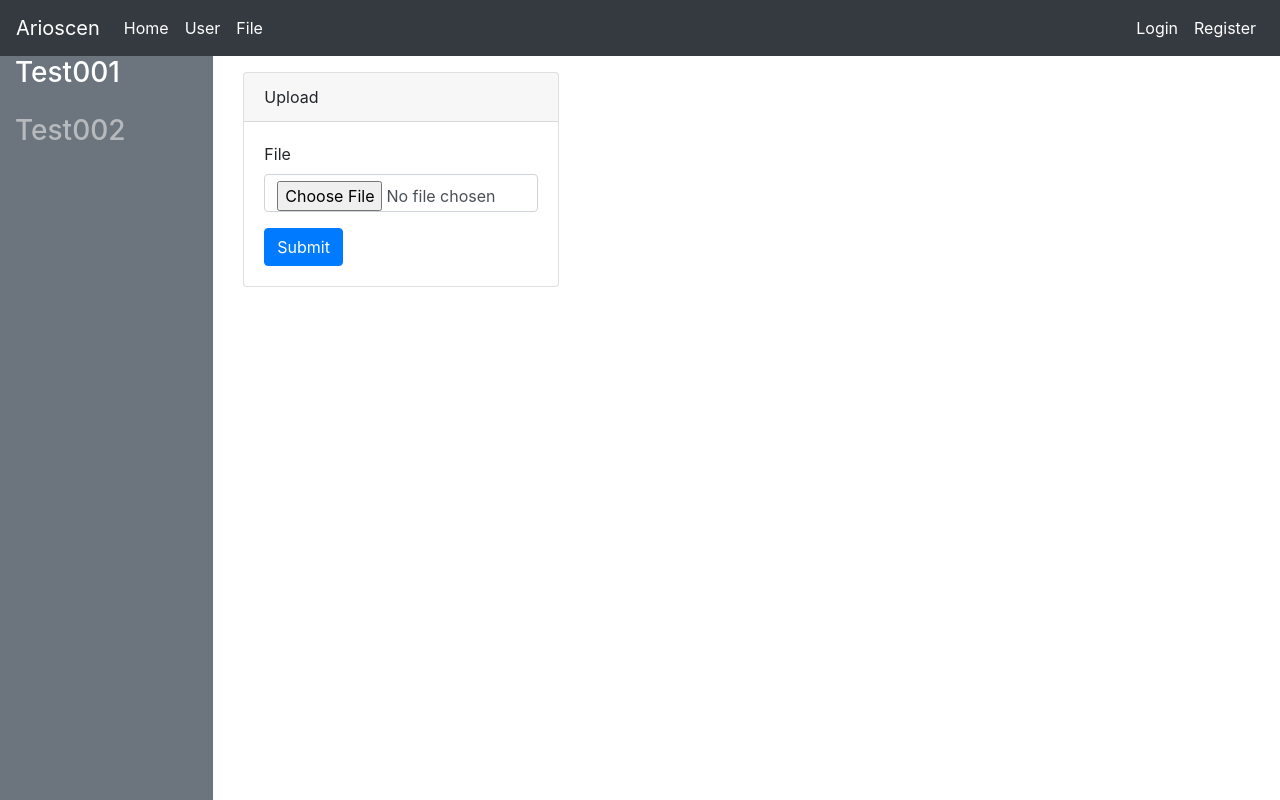
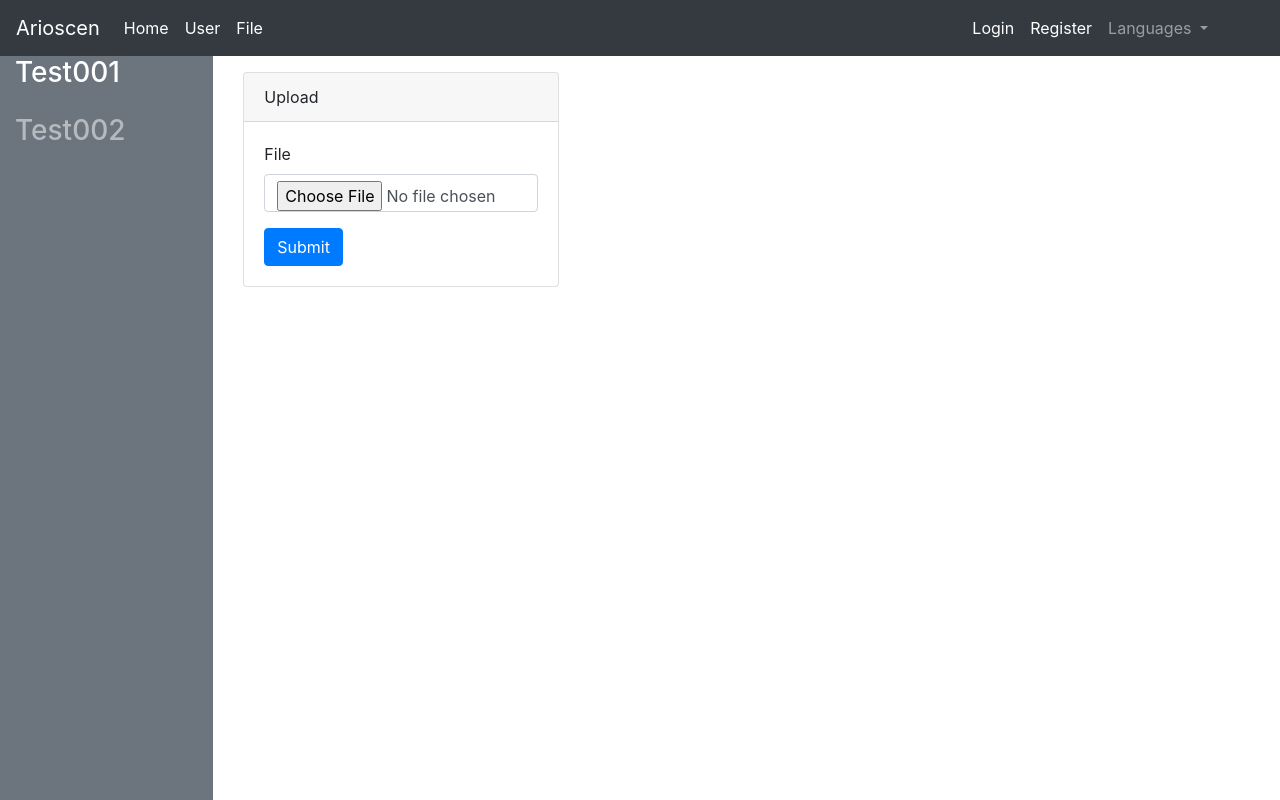
Before and after one commit to arioscen/django2.0_20180523, a Django app: page /files/upload/ in a window 1280 px wide. Run offline with Django 3.2, Linux system fonts and the light colour scheme; some libraries are stand-ins or nearby versions.

Commit message:
add language select

```diff
--- a/myproject/urls.py
+++ b/myproject/urls.py
@@ -17,6 +17,7 @@ from django.contrib import admin
 from django.urls import path, include
 
 urlpatterns = [
+    path('i18n/', include('django.conf.urls.i18n')),
     path('admin/', admin.site.urls),
     path('users/', include('users.urls')),
     path('', include('foo.urls')),
--- a/templates/layout/base.html
+++ b/templates/layout/base.html
@@ -1,4 +1,5 @@
 <!DOCTYPE html>
+{% load i18n %}
 {% load bootstrap4 %}
 {% bootstrap_css %}
 {% bootstrap_javascript jquery='full' %}
@@ -30,7 +31,7 @@
             <ul class="navbar-nav ml-auto">
                 {% if user.is_authenticated %}
                     <li class="nav-item dropdown">
-                        <a id="navbarDropdown" class="nav-link dropdown-toggle" href="#" role="button" data-toggle="dropdown" aria-haspopup="true" aria-expanded="false" v-pre>
+                        <a id="navbarDropdown" class="nav-link dropdown-toggle" href="#" role="button" data-toggle="dropdown" aria-haspopup="true" aria-expanded="false">
                             {{ user.email }} <span class="caret"></span>
                         </a>
                         <div class="dropdown-menu" aria-labelledby="navbarDropdown">
@@ -45,6 +46,17 @@
                         <a class="nav-link" href="{% url 'users:create' %}">Register</a>
                     </li>
                 {% endif %}
+                <li class="nav-item dropdown mr-5">
+                    <a id="languageDropdown" class="nav-link dropdown-toggle" href="#" role="button" data-toggle="dropdown" aria-haspopup="true" aria-expanded="false">
+                        {% trans "Languages" %}
+                    </a>
+                    <div class="dropdown-menu" aria-labelledby="navbarDropdown">
+                        {% get_available_languages as LANGUAGES %}
+                        {% for lang in LANGUAGES %}
+                            <a class="dropdown-item" href="" id="{{ lang.0 }}" onclick="changeLanguage(this)">{{ lang.1 }}</a>
+                        {% endfor %}
+                    </div>
+                </li>
             </ul>
         </div>
     </nav>
@@ -54,10 +66,10 @@
             <nav class="col-2 d-none d-sm-block navbar-dark bg-secondary position-fixed" style="min-height: 100vh;">
                 <ul class="navbar-nav flex-column">
                     <li class="nav-item">
-                        <a class="nav-link active" href="#"><h3>Test001</h3></a>
+                        <a class="nav-link active" href="#"><h3>{% trans "Test001" %}</h3></a>
                     </li>
                     <li class="nav-item">
-                        <a class="nav-link" href="#"><h3>Test002</h3></a>
+                        <a class="nav-link" href="#"><h3>{% trans "Test002" %}</h3></a>
                     </li>
                 </ul>
             </nav>
@@ -67,5 +79,21 @@
             </main>
         </div>
     </div>
+    <script>
+        function changeLanguage(obj) {
+            $.ajax({
+                type: 'post',
+                url: '/i18n/setlang/',
+                dataType: 'json',
+                data: {
+                    csrfmiddlewaretoken : '{{csrf_token}}',
+                    'language': obj.id
+                },
+                success: function(data) {
+                    location.reload();
+                },
+            });
+        }
+    </script>
 </body>
 </html>
```
Also changed, not shown: myproject/settings.py (+13 -0 lines), locale/zh_TW/LC_MESSAGES/django.po (added), templates/locale/test_TE/LC_MESSAGES/django.po (added), templates/locale/zh_TW/LC_MESSAGES/django.po (added), 4 other files.
